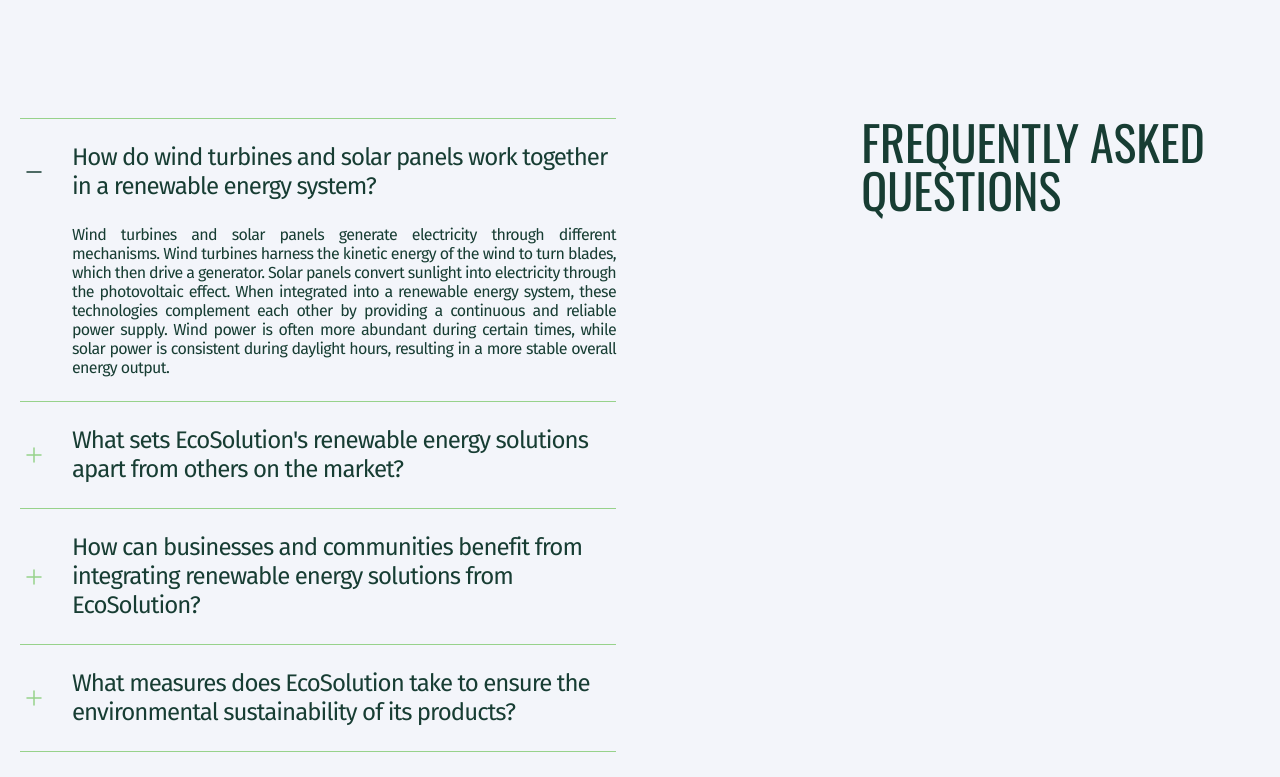
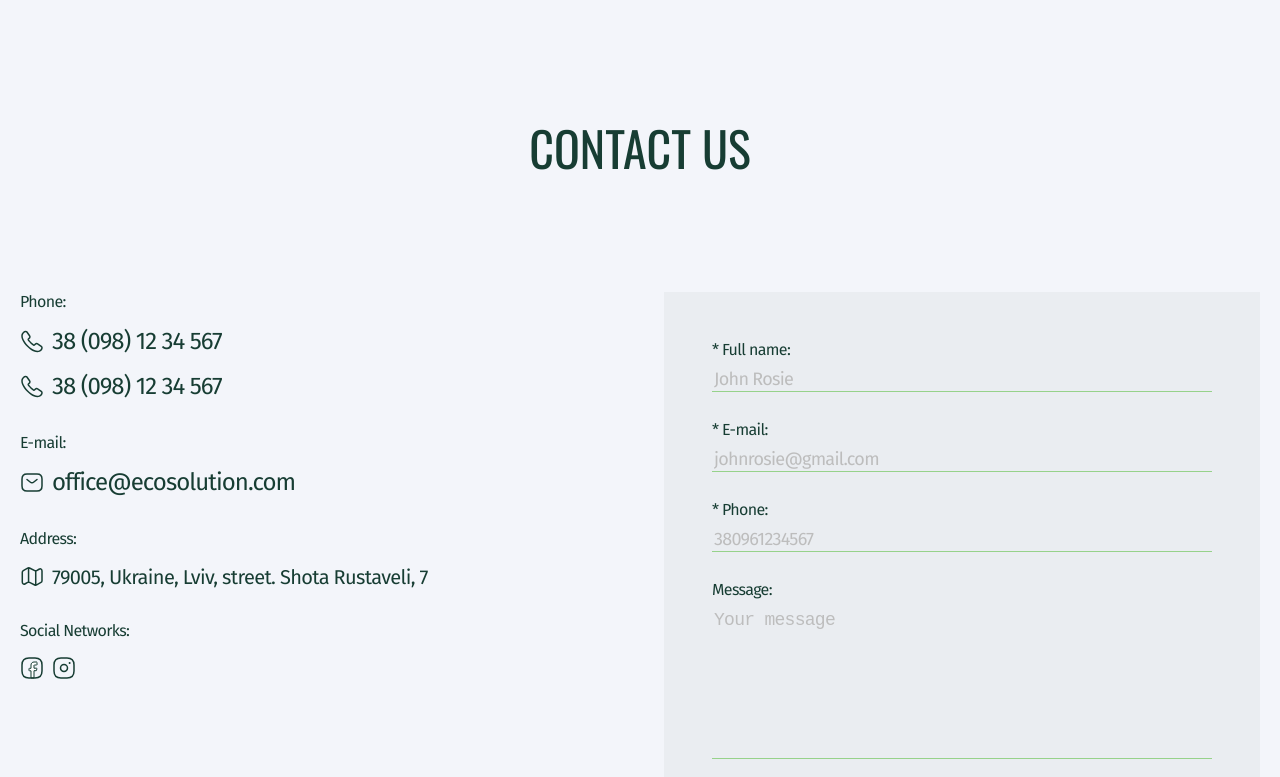
Before and after one commit to Marina-Chuhlib/ecosolution, a React (Create React App) app: page / in a window 1280 px wide. Shown: the part 4261-5038 px from the top of the page. Built offline with nearby package versions, Linux system fonts and the light colour scheme.

Commit message:
Update Layout

```diff
--- a/src/modules/Layout/Layout.jsx
+++ b/src/modules/Layout/Layout.jsx
@@ -77,7 +77,6 @@
         <Electricity />
         <Cases casesSectionRef={casesSectionRef} />
         <Questions scrollToContact={() => scrollToContactSection()} />
-        <Questions />
         <Contact contactSectionRef={contactSectionRef} />
       </main>
       <footer className="container">
```
